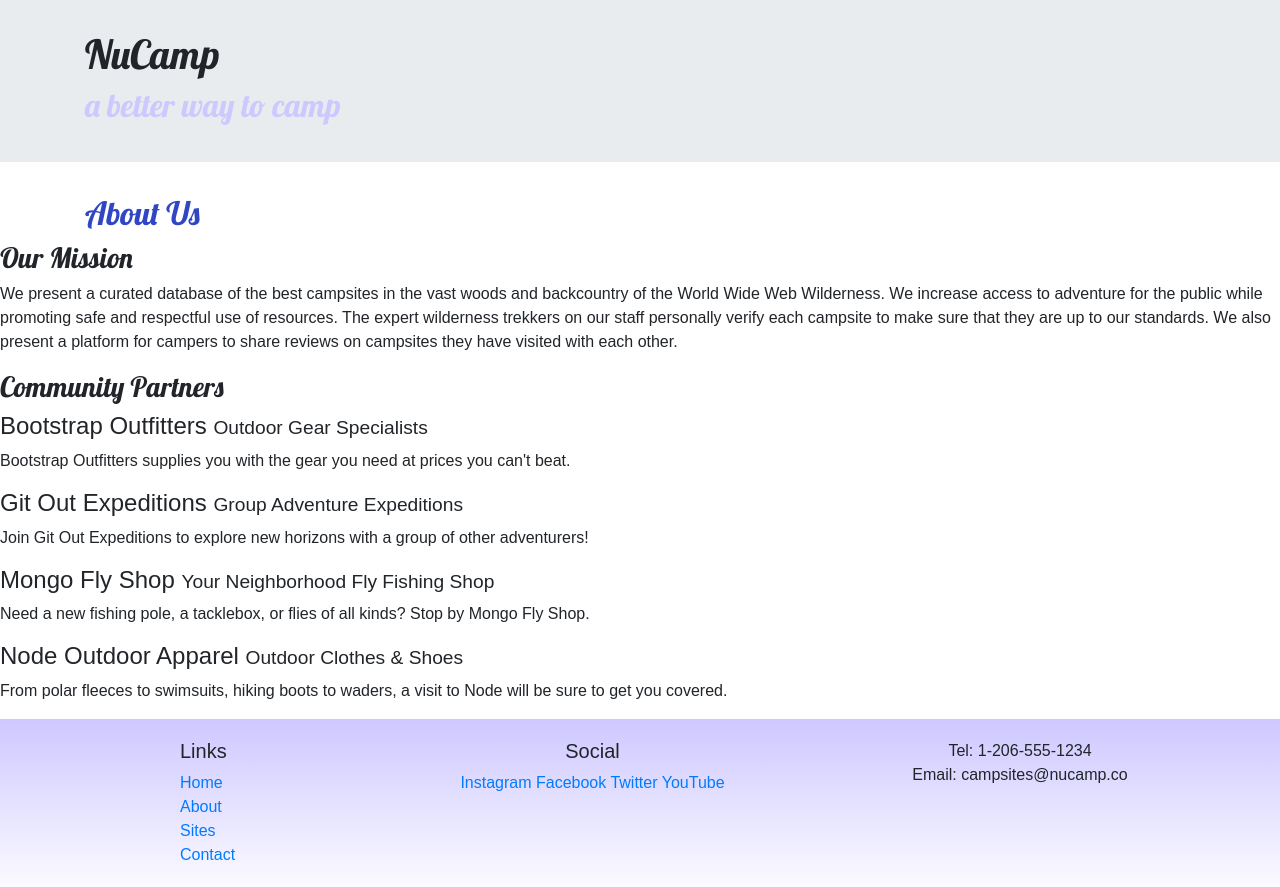
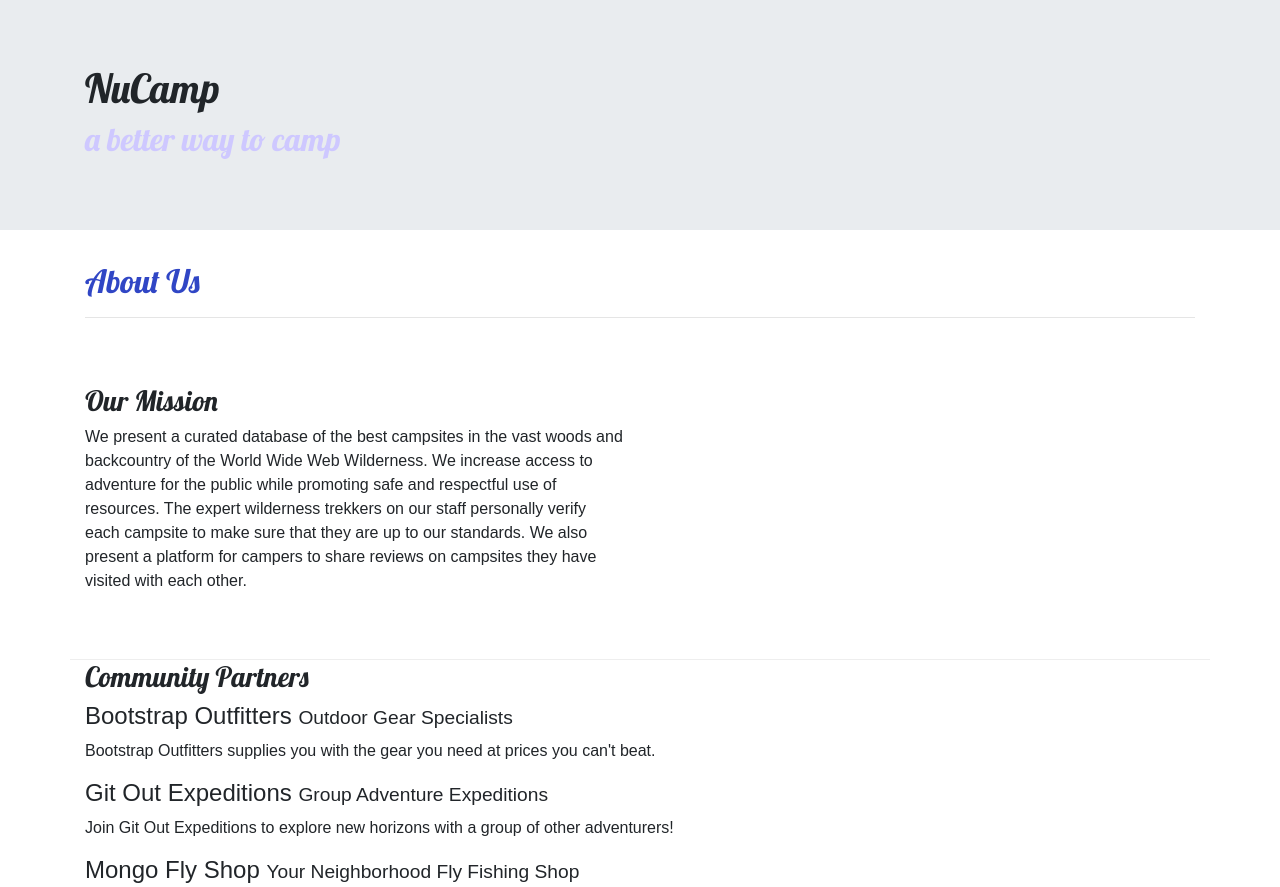
Before and after one commit to jbebelagua/Git--Test, a website: page about-us.html in a window 1280 px wide. Shown: the top 887 px of the page. Drawn offline with nearby package versions, Linux system fonts and the light colour scheme.

Commit message:
Task2 updates

```diff
--- a/about-us.html
+++ b/about-us.html
@@ -25,17 +25,17 @@
         </div>
     </header>
 
-    <div>
-        <div class="container">
-                <div class="row">
-                    <div class="col -sm">
-                     <h2 class="text-sm-left">About Us</h2>
-                    </div>
+    <div class="container">
+        <div class="row">
+                <div class="col">
+                     <h2>About Us</h2>
+                     <hr/>
+
                 </div>
         </div>
 
-        <div>
-            <div>
+        <div class="row row-content">
+            <div class="col-sm-6">
                 <h3>Our Mission</h3>
                 <p>We present a curated database of the best campsites in the vast woods and backcountry of the World Wide Web Wilderness. We increase access to adventure for the public while promoting safe and respectful use of resources. The expert wilderness trekkers on our staff personally verify each campsite to make sure that they are up to our standards. We also present a platform for campers to share reviews on campsites they have visited with each other.</p>
             </div>
--- a/css/style.css
+++ b/css/style.css
@@ -21,16 +21,12 @@ footer {
 
 }
 
-.jumbotron {
-    padding: 30px;
-    background-image: linear-gradient(to right,#5637dd),#3046c5,#60106b);
-    color: white,
-}
-
-
-
 .row-content {
     padding: 50px 0;
     border-bottom: 1px ridge;
     min-height: 200px
 }
+
+p {
+
+}
```
